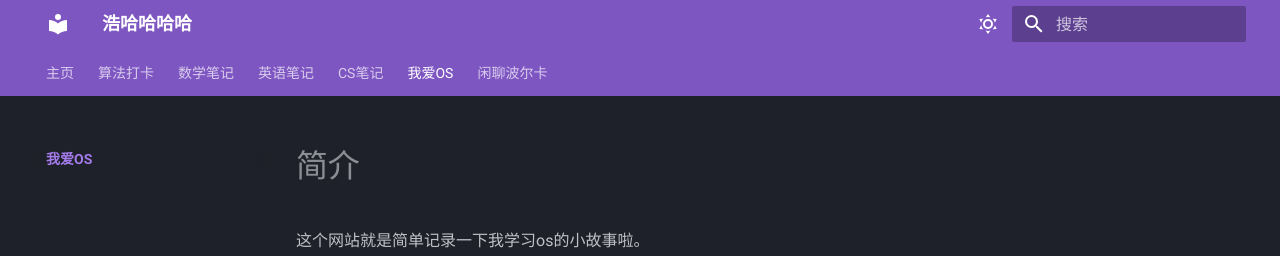
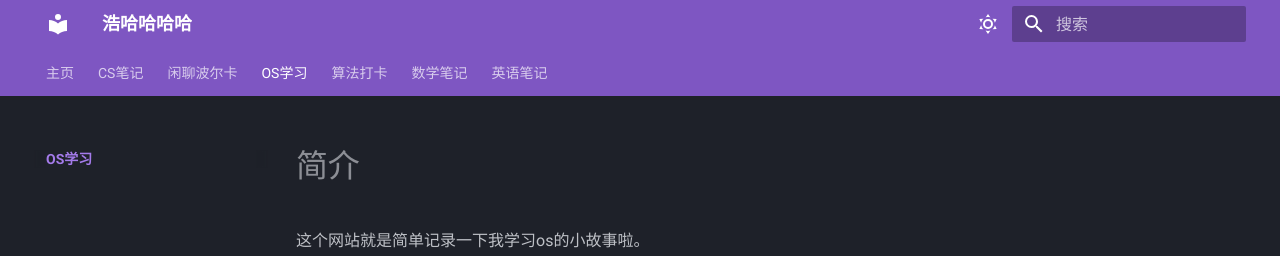
Before and after one commit to Haohahahaha/os, an MkDocs documentation site: the page built from docs/index.md, in a window 1280 px wide. Shown: the top 256 px of the page. Built offline with MkDocs 1.6.1 and Material for MkDocs 9.7.7, drawn with Linux system fonts in a browser that asks for light colours; some of the changed lines change nothing that is shown.

Commit message:
2023-11-28_17:27:52 update

```diff
--- a/mkdocs.yml
+++ b/mkdocs.yml
@@ -27,11 +27,9 @@ theme:
 
 nav:
   - 主页: http://haohaha.cn
-  - 算法打卡: http://alg.haohaha.cn
-  - 数学笔记: http://math.haohaha.cn
-  - 英语笔记: http://eng.haohaha.cn
   - CS笔记: http://cs.haohaha.cn
-  - 我爱OS:
+  - 闲聊波尔卡: http://chat.haohaha.cn
+  - OS学习:
     - Home: index.md
 #   - 家具: 置办家具.md
 #   - 操作系统真象还原:
@@ -57,7 +55,10 @@ nav:
 #     - 第2章 Linux内核体系结构: linux-kernel-learning/2.md
 #     - 第3章 内核引导启动程序: linux-kernel-learning/3.md
 #     - 第4章 内核初始化过程: linux-kernel-learning/4.md
-  - 闲聊波尔卡: http://chat.haohaha.cn
+  - 算法打卡: http://alg.haohaha.cn
+  - 数学笔记: http://math.haohaha.cn
+  - 英语笔记: http://eng.haohaha.cn
+
 extra_css:
   - mkdocs/css/no-footer.css # 不使用底部的翻页
 extra:
```
